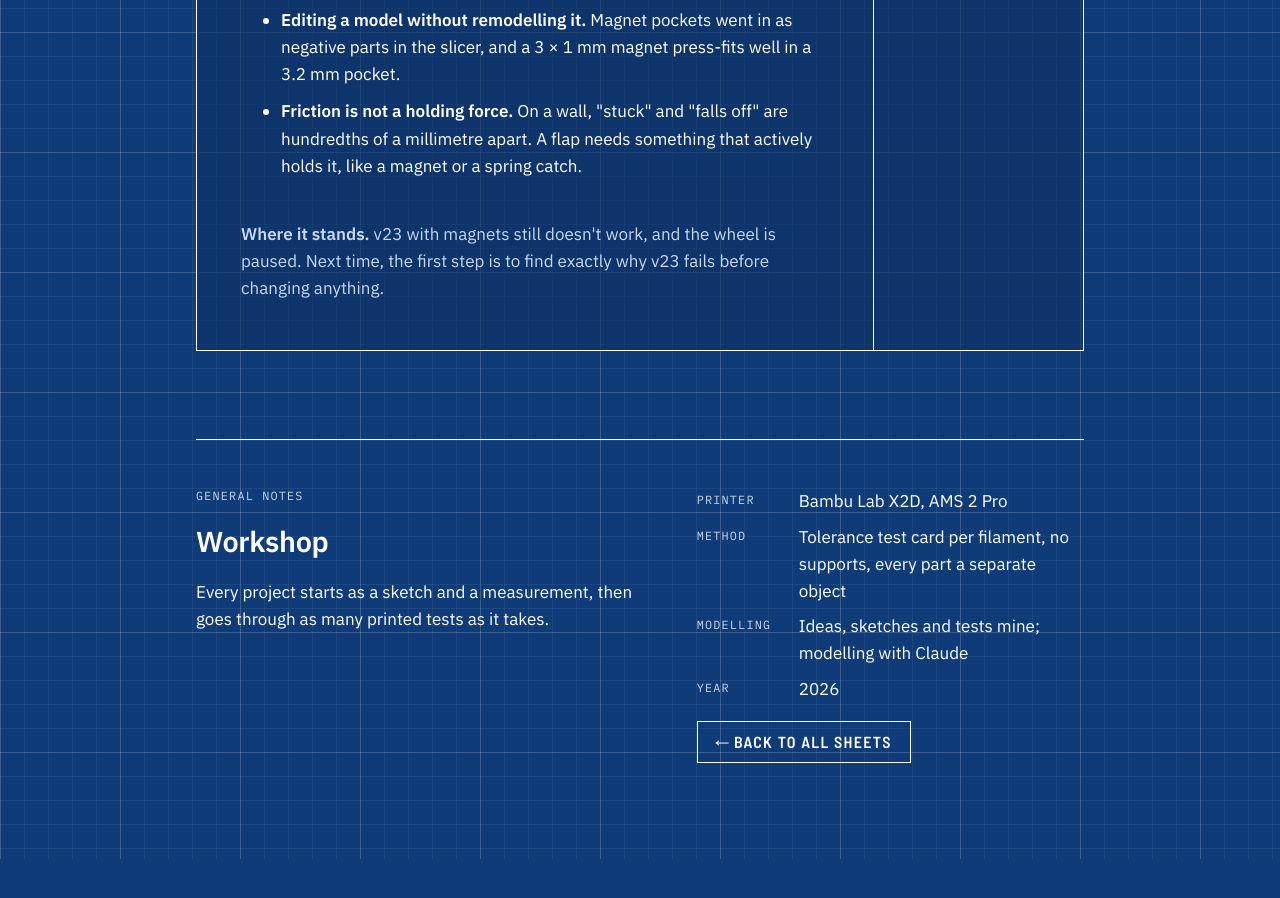
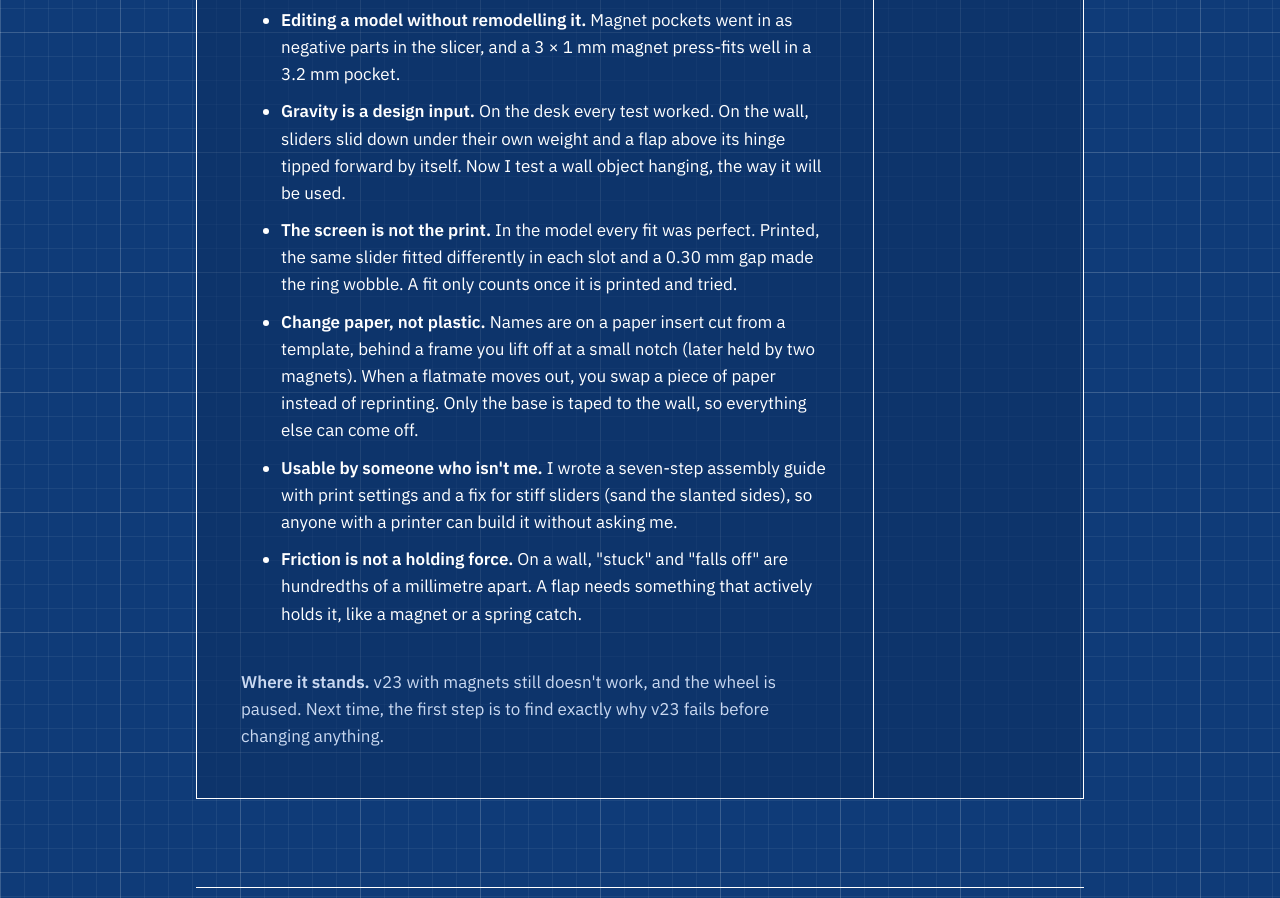
Before and after one commit to ebrutiminci/portfolio, a plain HTML site: page making.html in a window 1280 px wide. Shown: the part 7408-8306 px from the top of the page. Before the commit the page ends 8267 px from the top, so only its background shows below. Drawn offline with Linux system fonts and the light colour scheme; a script that the page names is missing.

Commit message:
Chore wheel: add gravity, screen vs print, paper parts, guide for others (#13)
Claude-Session: https://claude.ai/code/session_01Kk811BQp9xHyYoteQeK3SN

Co-authored-by: Claude <noreply@anthropic.com>

```diff
--- a/making.html
+++ b/making.html
@@ -169,6 +169,10 @@
         <li><b>Stopping the printer mid-print.</b> I added a pause to the print job at the 4.40 mm layer, dropped nine 3 × 1 mm magnets into hidden pockets, and resumed, so the magnets end up sealed inside the part. I learned that the pause comes before the chosen layer starts, and that you must not take the plate off or move the axes while it waits.</li>
         <li><b>Hinges that print already moving.</b> Flaps print inside the ring on small cones, with 0.35 mm at the sides and 0.40 mm around the cones so they don't fuse. No pins, no glue. The hinge test worked first time.</li>
         <li><b>Editing a model without remodelling it.</b> Magnet pockets went in as negative parts in the slicer, and a 3 × 1 mm magnet press-fits well in a 3.2 mm pocket.</li>
+        <li><b>Gravity is a design input.</b> On the desk every test worked. On the wall, sliders slid down under their own weight and a flap above its hinge tipped forward by itself. Now I test a wall object hanging, the way it will be used.</li>
+        <li><b>The screen is not the print.</b> In the model every fit was perfect. Printed, the same slider fitted differently in each slot and a 0.30 mm gap made the ring wobble. A fit only counts once it is printed and tried.</li>
+        <li><b>Change paper, not plastic.</b> Names are on a paper insert cut from a template, behind a frame you lift off at a small notch (later held by two magnets). When a flatmate moves out, you swap a piece of paper instead of reprinting. Only the base is taped to the wall, so everything else can come off.</li>
+        <li><b>Usable by someone who isn't me.</b> I wrote a seven-step assembly guide with print settings and a fix for stiff sliders (sand the slanted sides), so anyone with a printer can build it without asking me.</li>
         <li><b>Friction is not a holding force.</b> On a wall, "stuck" and "falls off" are hundredths of a millimetre apart. A flap needs something that actively holds it, like a magnet or a spring catch.</li>
       </ul>
       <p class="sub"><b>Where it stands.</b> v23 with magnets still doesn't work, and the wheel is paused. Next time, the first step is to find exactly why v23 fails before changing anything.</p>
```
